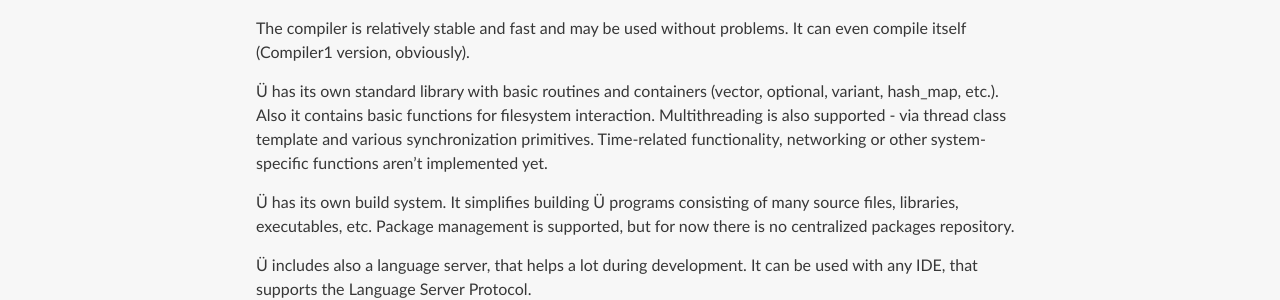
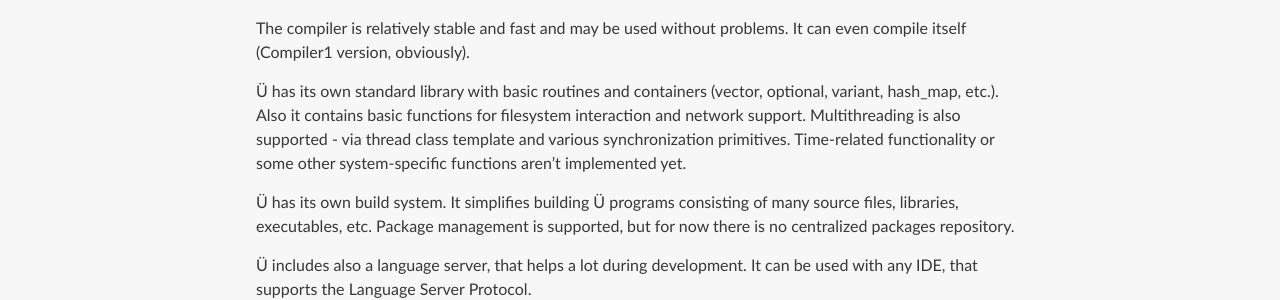
Before and after one commit to Panzerschrek/U-00DC-Sprache-site, a Jekyll site: the page built from index.md, in a window 1280 px wide. Shown: the part 799-1099 px from the top of the page. Built offline with Jekyll 4.4.1, drawn with Linux system fonts in a browser that asks for light colours; our own code applies the rules of GitHub Pages for plain Markdown files.

Commit message:
Obnovlena nacaljnaja straniça - podkorrektirovano opisanije vozmožnostej standartnoj biblioteki.

```diff
--- a/index.md
+++ b/index.md
@@ -38,9 +38,9 @@ The compiler is relatively stable and fast and may be used without problems.
 It can even compile itself (Compiler1 version, obviously).
 
 Ü has its own standard library with basic routines and containers (vector, optional, variant, hash_map, etc.).
-Also it contains basic functions for filesystem interaction.
+Also it contains basic functions for filesystem interaction and network support.
 Multithreading is also supported - via thread class template and various synchronization primitives.
-Time-related functionality, networking or other system-specific functions aren't implemented yet.
+Time-related functionality or some other system-specific functions aren't implemented yet.
 
 Ü has its own build system.
 It simplifies building Ü programs consisting of many source files, libraries, executables, etc.
```
